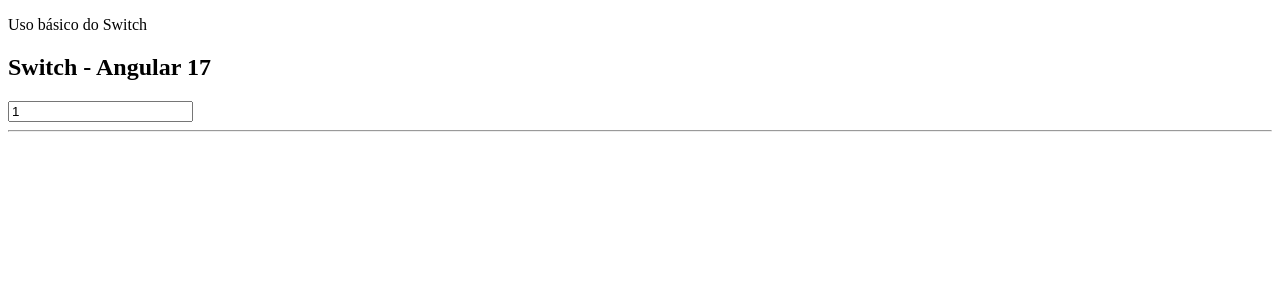
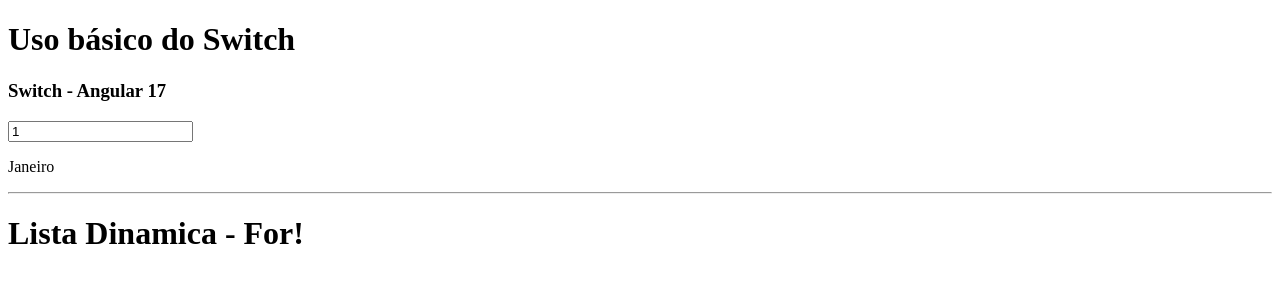
Before and after one commit to ViniShuet/At1_Cp2_mwe, an Angular app: page / in a window 1280 px wide. Shown: the top 300 px of the page. Built offline with nearby package versions, Linux system fonts and the light colour scheme.

Commit message:
Feito ate Exericico 2

```diff
--- a/src/app/app.component.html
+++ b/src/app/app.component.html
@@ -2,6 +2,6 @@
 
 <hr>
 
-
+<app-lista-for/>
 
 <router-outlet />
--- a/src/app/app.component.ts
+++ b/src/app/app.component.ts
@@ -1,11 +1,12 @@
 import { Component } from '@angular/core';
 import { RouterOutlet } from '@angular/router';
 import { SwitchComponent } from './components/switch/switch.component';
+import { ListaForComponent } from './components/lista-for/lista-for.component';
 
 @Component({
   selector: 'app-root',
   standalone: true,
-  imports: [RouterOutlet, SwitchComponent],
+  imports: [RouterOutlet, SwitchComponent, ListaForComponent],
   templateUrl: './app.component.html',
   styleUrl: './app.component.css'
 })
--- /dev/null
+++ b/src/app/components/lista-for/lista-for.component.html
@@ -0,0 +1 @@
+<h1>Lista Dinamica - For!</h1>
--- a/src/app/components/switch/switch.component.html
+++ b/src/app/components/switch/switch.component.html
@@ -1,10 +1,10 @@
-<p>Uso básico do Switch</p>
+<h1>Uso básico do Switch</h1>
 
-<h2>Switch - Angular 17</h2>
+<h3>Switch - Angular 17</h3>
 
 <input type="number" (change)="trocarValor($event)" [value]="mes">
 
-<div [ngSwitch]="itemSelecionado">
+<div [ngSwitch]="mes">
  <p *ngSwitchCase="1">Janeiro</p>
  <p *ngSwitchCase="2">Fevereiro</p>
  <p *ngSwitchCase="3">Marco</p>
@@ -17,5 +17,6 @@
  <p *ngSwitchCase="10">Outrubro</p>
  <p *ngSwitchCase="11">Novembro</p>
  <p *ngSwitchCase="12">Dezembro</p>
+ <p *ngSwitchDefault>Mês inválido</p>
 
 </div>
--- a/src/app/components/switch/switch.component.ts
+++ b/src/app/components/switch/switch.component.ts
@@ -9,11 +9,10 @@
   styleUrl: './switch.component.css'
 })
 export class SwitchComponent {
-  mes:number = 1;
-  itemSelecionado :string = "um";
+  mes: number = 1;
 
-  trocarValor(event:Event) : void{
-    const elementoSelecionado = event.target as HTMLSelectElement
-    this.mes = parseInt(elementoSelecionado.value, 10)
+  trocarValor(event: Event): void {
+    const elementoSelecionado = event.target as HTMLInputElement;
+    this.mes = parseInt(elementoSelecionado.value, 10);
   }
 }
```
Also changed, not shown: src/app/components/lista-for/lista-for.component.ts (added, +12 -0 lines), src/app/components/lista-for/lista-for.component.css (added).
